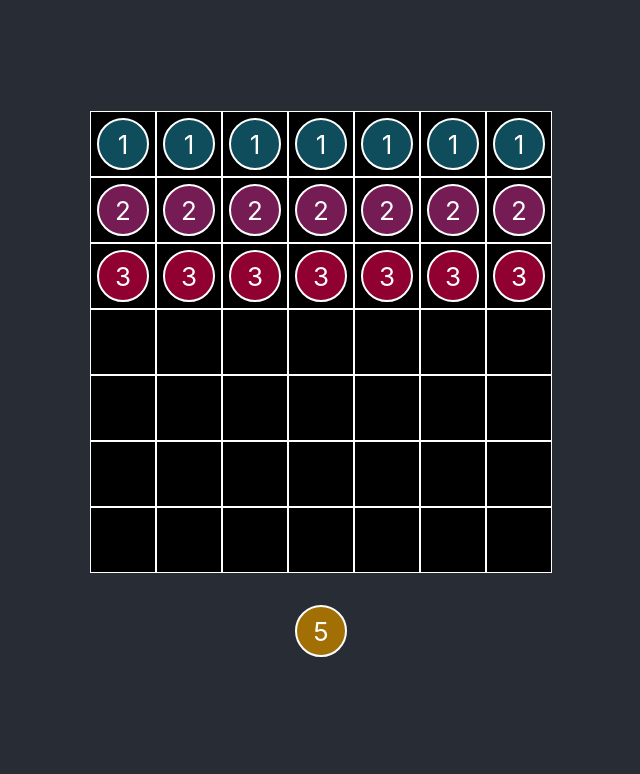
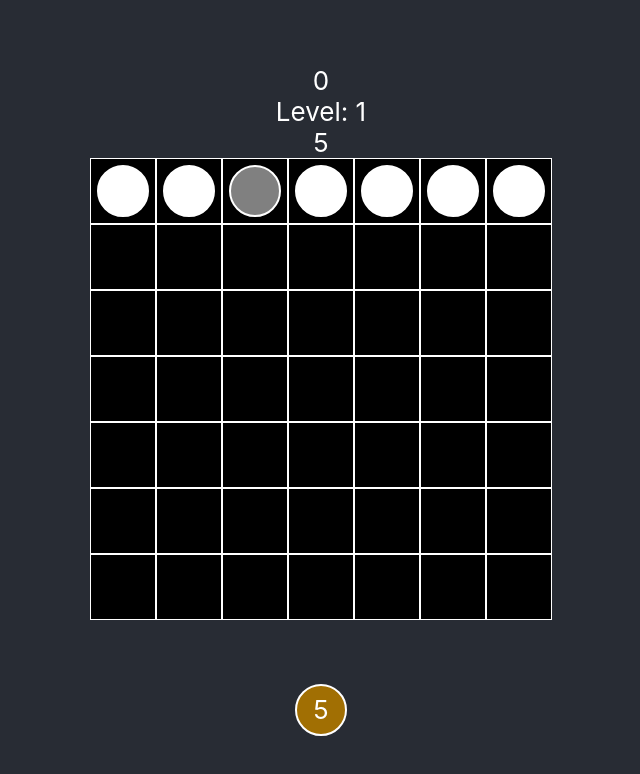
Before and after one commit to conmart/seven-up, a React (Create React App) app: page / in a window 1280 px wide. Shown: the top 774 px of the page, without its empty margins (319-959 px from the left). Built offline with nearby package versions, Linux system fonts and the light colour scheme.

Commit message:
add score data to state

```diff
--- a/src/App.tsx
+++ b/src/App.tsx
@@ -1,43 +1,64 @@
 import React, { useState } from 'react';
 import './App.css';
 
-import GameGrid from './gameGrid';
-import NextBall from './nextBall';
+import GameGrid from './components/gameGrid';
+import NextBall from './components/nextBall';
+import ScoreBoard from './components/scoreboard';
 
-interface AppState {
+interface GameState {
   gameGrid: number[][];
   nextBallValue: number;
+  score: number;
+  level: number;
+  turnsLeft: number;
 }
 
 function App() {
-  const [state, setState] = useState<AppState>({
+  const [state, setState] = useState<GameState>({
     gameGrid: [
-      [1, 2, 3, 0, 0, 0, 0],
-      [1, 2, 3, 0, 0, 0, 0],
-      [1, 2, 3, 0, 0, 0, 0],
-      [1, 2, 3, 0, 0, 0, 0],
-      [1, 2, 3, 0, 0, 0, 0],
-      [1, 2, 3, 0, 0, 0, 0],
-      [1, 2, 3, 0, 0, 0, 0],
+      [9, 0, 0, 0, 0, 0, 0],
+      [9, 0, 0, 0, 0, 0, 0],
+      [8, 0, 0, 0, 0, 0, 0],
+      [9, 0, 0, 0, 0, 0, 0],
+      [9, 0, 0, 0, 0, 0, 0],
+      [9, 0, 0, 0, 0, 0, 0],
+      [9, 0, 0, 0, 0, 0, 0],
     ],
     nextBallValue: 5,
+    score: 0,
+    level: 1,
+    turnsLeft: 5,
   });
 
   const shootBall = (columnIndex: number) => {
-    let updatedGameGrid = state.gameGrid
+    let updatedGameGrid = state.gameGrid;
     const nextOpenSquare = updatedGameGrid[columnIndex].findIndex(
       (element) => element === 0
     );
     if (nextOpenSquare >= 0 && nextOpenSquare < 8) {
       updatedGameGrid[columnIndex][nextOpenSquare] = state.nextBallValue;
-      const newBall = Math.floor(Math.random() * 7) + 1
-      setState({ gameGrid: updatedGameGrid, nextBallValue: newBall })
+      const newBall = Math.floor(Math.random() * 7) + 1;
+      // TODO: Fix
+      const turnScore = 7;
+      const newLevel = state.turnsLeft < 2;
+      setState((prev) => ({
+        gameGrid: updatedGameGrid,
+        nextBallValue: newBall,
+        score: prev.score + turnScore,
+        level: newLevel ? prev.level + 1 : prev.level,
+        turnsLeft: newLevel ? 5 : prev.turnsLeft - 1,
+      }));
     }
-  }
+  };
 
   return (
     <div className="App">
       <header className="App-header">
+        <ScoreBoard
+          score={state.score}
+          level={state.level}
+          turnsLeft={state.turnsLeft}
+        />
         <GameGrid gameGrid={state.gameGrid} shootBall={shootBall} />
         <NextBall value={state.nextBallValue} />
       </header>
--- /dev/null
+++ b/src/components/scoreboard.tsx
@@ -0,0 +1,20 @@
+import React from 'react';
+
+const ScoreBoard: React.FC<{
+  score: number;
+  level: number;
+  turnsLeft: number;
+}> = ({ score, level, turnsLeft }) => {
+  return (
+    <div className="scoreBoard">
+      <div className="score">{score}</div>
+      <div className="levelContainer">
+        <div className="level">Level: {level}</div>
+        {/* TODO: make turnsLeft it's own component */}
+        <div className="turnsLeft">{turnsLeft}</div>
+      </div>
+    </div>
+  );
+};
+
+export default ScoreBoard;
--- a/src/index.css
+++ b/src/index.css
@@ -46,11 +46,11 @@ code {
 }
 
 .ball1 {
-  background-color: #0F4C5C;
+  background-color: #0f4c5c;
 }
 
 .ball2 {
-  background-color: #761C54;
+  background-color: #761c54;
 }
 
 .ball3 {
@@ -58,7 +58,7 @@ code {
 }
 
 .ball4 {
-  background-color: #008C17;
+  background-color: #008c17;
 }
 
 .ball5 {
@@ -73,7 +73,15 @@ code {
   background-color: #540ea4;
 }
 
+.ball8 {
+  background-color: gray;
+  color: gray;
+}
+
+.ball9 {
+  background-color: white;
+}
 
 .nextBallContainer {
-  padding: 2rem;
+  padding-top: 4rem;
 }
```
Also changed, not shown: src/components/gameGrid.tsx (renamed from src/gameGrid.tsx), src/components/gridColumn.tsx (renamed from src/gridColumn.tsx), src/components/gridSquare.tsx (renamed from src/gridSquare.tsx), src/components/nextBall.tsx (renamed from src/nextBall.tsx).
